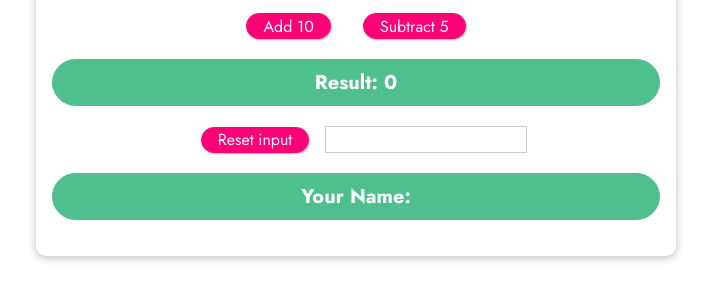
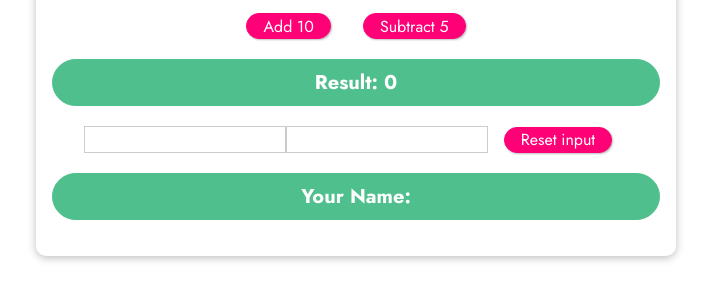
Before and after one commit to jesusmsr/vue-course, a plain HTML site: page basics-05-using-the-native-event-object/index.html in a window 1280 px wide. Shown: the part 286-586 px from the top of the page, without its empty margins (284-995 px from the left). Drawn offline with nearby package versions, Linux system fonts and the light colour scheme.

Commit message:
watchers

```diff
--- a/basics-05-using-the-native-event-object/app.js
+++ b/basics-05-using-the-native-event-object/app.js
@@ -2,16 +2,23 @@ const app = Vue.createApp({
   data() {
     return {
       counter: 0,
-      name: ''
+      name: '',
+      lastname: '',
     };
+  },
+  watch: {
+    counter(value) {
+      if (value > 50) {
+        this.counter = 0;
+      }
+    }
   },
   computed: {
     fullname() {
-      if (this.name === '') {
+      if (this.name === '' || this.lastname === '') {
         return '';
-      } else {
-        return this.name + ' Sanchez';
       }
+      return this.name + ' ' + this.lastname;
     }
   },
   methods: {
--- a/basics-05-using-the-native-event-object/index.html
+++ b/basics-05-using-the-native-event-object/index.html
@@ -25,9 +25,11 @@
     <button v-on:click="add(10)">Add 10</button>
     <button v-on:click="reduce(5)">Subtract 5</button>
     <p>Result: {{ counter }}</p>
-    <button v-on:click="resetInput">Reset input</button>
     <input type="text"
       v-model="name">
+    <input type="text"
+      v-model="lastname">
+    <button v-on:click="resetInput">Reset input</button>
     <p>Your Name: {{ fullname }}</p>
   </section>
 </body>
```
